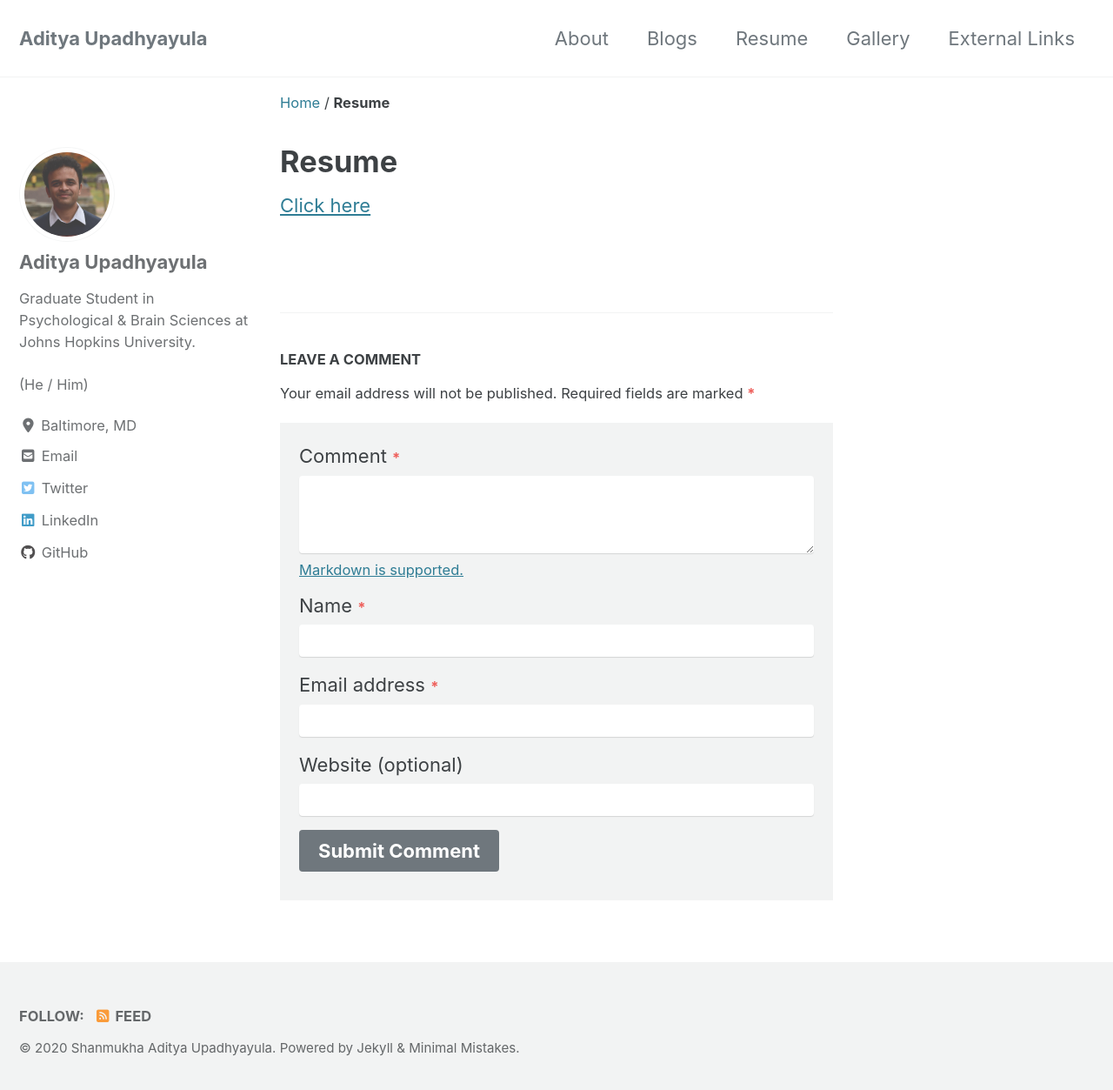
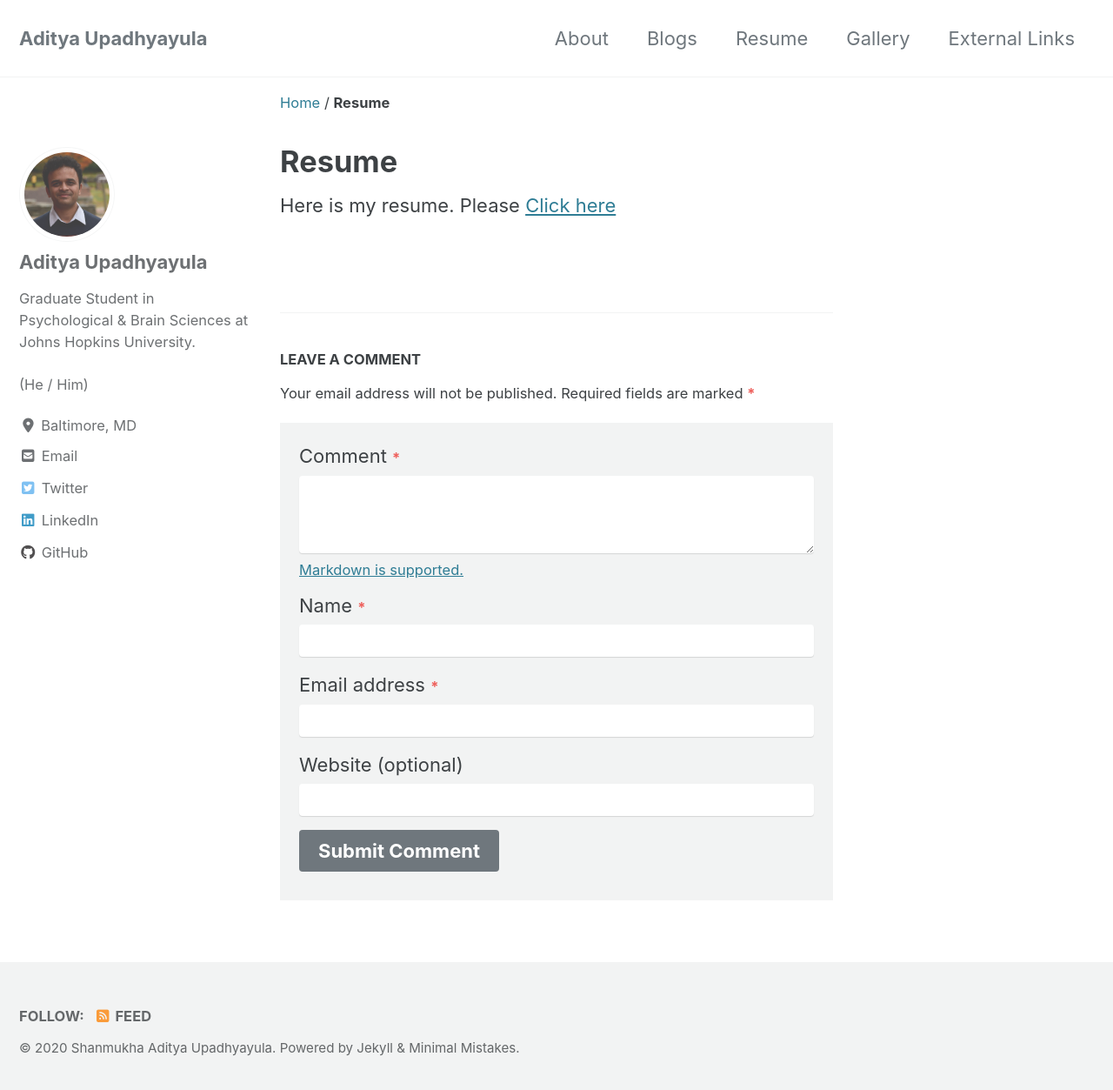
Before and after one commit to Adibuoy23/Adibuoy23.github.io, a Jekyll site: the page built from _pages/Resume.md, in a window 1280 px wide and 1261 px high. Shown: the top 1253 px of the window at 87% size. Built offline with Jekyll 4.4.1, drawn with Linux system fonts in a browser that asks for light colours; cached includes are drawn as plain includes; nearby versions of some CDN libraries.

```diff
--- a/_data/navigation.yml
+++ b/_data/navigation.yml
@@ -12,7 +12,7 @@ main:
   # - title: "Sample Collections"
   #   url: /collection-archive/
   - title: "Resume"
-    url: /resume/
+    url: /Resume/
   - title: "Gallery"
     url: /gallery/
   - title: "External Links"
--- a/_pages/Resume.md
+++ b/_pages/Resume.md
@@ -6,5 +6,4 @@ comments: true
 author_profile: true
 ---
 
-
-[Click here](https://adibuoy23.github.io/others/Resume.pdf)
+Here is my resume. Please [Click here](https://adibuoy23.github.io/others/Resume.pdf)
```
Also changed, not shown: 11 other files.
